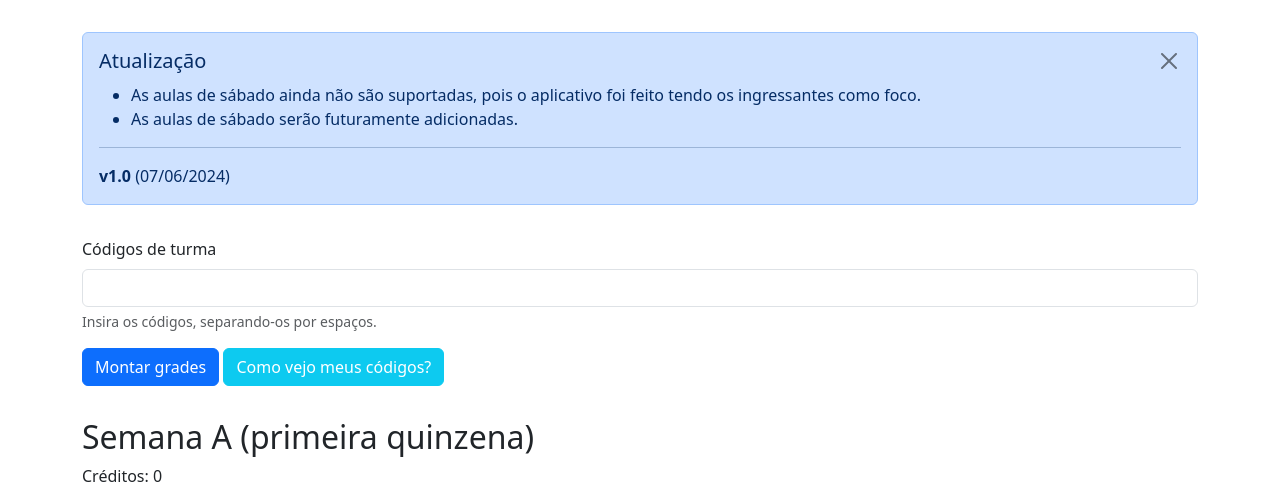
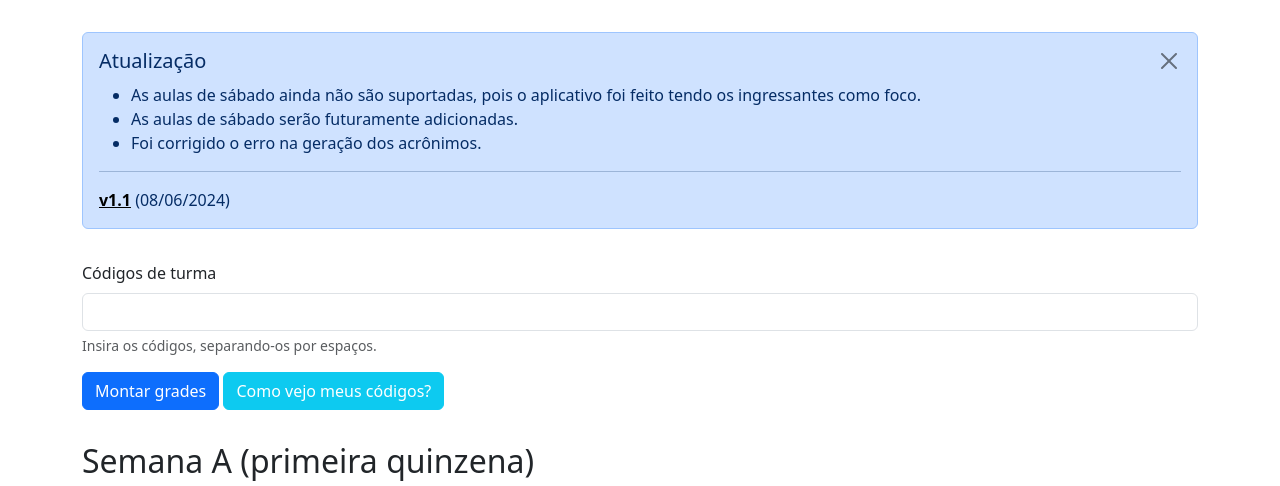
Before and after one commit to docafavarato/ufabc-grades, a Flask app: page / in a window 1280 px wide. Shown: the part 76-562 px from the top of the page. Run offline with Flask 3, Linux system fonts and the light colour scheme; some libraries are stand-ins or nearby versions.

Commit message:
feat: update 1.1

```diff
--- a/templates/index.html
+++ b/templates/index.html
@@ -49,9 +49,10 @@
             <ul>
                 <li>As aulas de sábado ainda não são suportadas, pois o aplicativo foi feito tendo os ingressantes como foco.</li>
                 <li>As aulas de sábado serão futuramente adicionadas.</li>
+                <li>Foi corrigido o erro na geração dos acrônimos.</li>
             </ul>
             <hr>
-            <p class="mb-0"><strong>v1.0</strong> (07/06/2024)</p>
+            <a href="https://github.com/docafavarato/ufabc-grades" style="color: black;"><p class="mb-0"><strong>v1.1</strong></a> (08/06/2024)</p>
         </div>
     </div>
     <div class="container container-form" style="margin-top: 2rem;">
```
